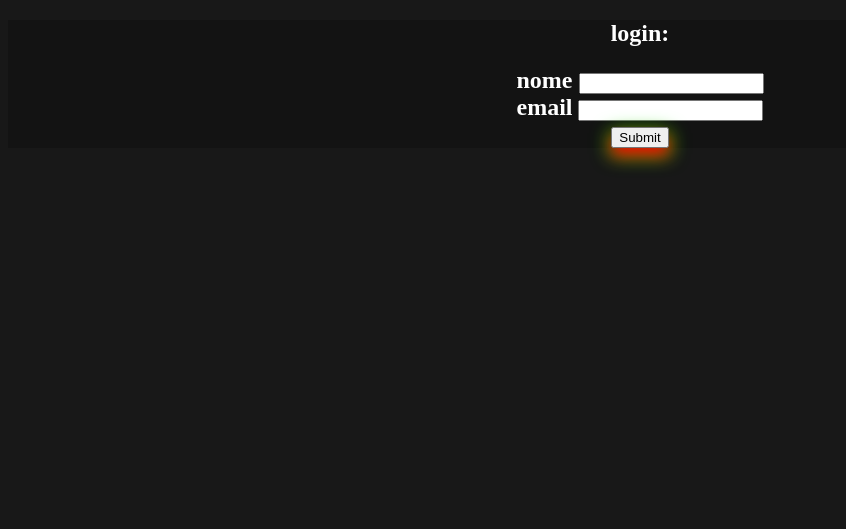
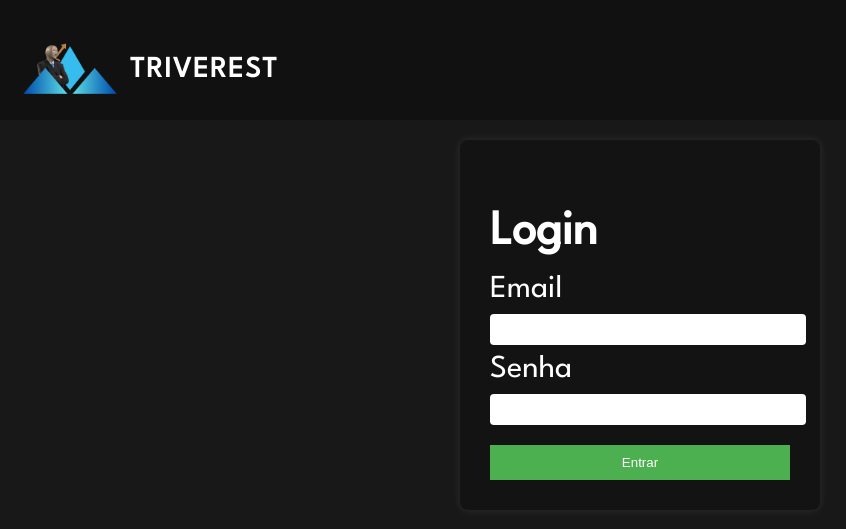
Before and after one commit to banco-de-dados-II/server, a PHP site: page /login.php in a window 1280 px wide. Shown: the top 529 px of the page, without its empty margins (0-846 px from the left). Run offline with PHP 8.4, Linux system fonts and the light colour scheme.

Commit message:
login.php style

```diff
--- a/login.php
+++ b/login.php
@@ -1,42 +1,127 @@
 <?php
 $tabela_login = "pessoas";
-$args_login = [ "nome", "email" ];
+$args_login = ["email", "senha"];
 ?>
 
 <!DOCTYPE html>
-<html lang="en">
+<html lang="pt-br">
 <head>
+    <link href="https://fonts.googleapis.com/css2?family=League+Spartan&display=swap" rel="stylesheet">
     <meta charset="UTF-8">
     <meta name="viewport" content="width=device-width, initial-scale=1.0">
-    <title>db2</title>
+    <title>Plataforma Analytics - Login</title>
     <style>
         body {
-            text-align: center;
+            margin: 0;
+            font-family:'League Spartan', sans-serif;
+            font-size:xx-large;
             background-color: #181818;
             color: white;
         }
 
-        #sabrina {
+        .navbar {
+            display:flex;
+            align-items: center;
+            width: 100%;
+            background-color: #111111;
+            height: 100px;
+            padding-top: 20px;
+        }
+
+        .navbar a {
+            display: block;
+            color: white;
+            padding: 15px;
+            text-decoration: none;
+            transition: 0.3s;
+        }
+
+        .logo_dark {
+            display: flex;
+            align-items: center;
+            padding: 10px 20px;
+            gap: 10px;
+        }
+
+        .logo_dark img {
+            width: 100px;
+            height: auto;
+        }
+
+        .logo-text {
+            font-weight: 700;
+            font-size: 1.8rem;
+            letter-spacing: 2px;
+        }
+
+        .navbar a:hover {
+            background-color: #575757;
+        }
+
+        .main-content {
+            padding: 20px;
+            flex: 1;
+        }
+
+        .form-container {
             background-color: #131313;
+            padding: 30px;
+            border-radius: 8px;
+            box-shadow: 0 0 10px rgba(255, 255, 255, 0.1);
+            width: 300px;
+            margin: 0 auto;
+        }
+
+        .form-container h2 {
+            margin-bottom: 20px;
+        }
+
+        input[type="text"],
+        input[type="password"] {
+            width: 100%;
+            padding: 8px;
+            margin: 10px 0;
+            border: none;
+            border-radius: 4px;
         }
 
         .btn {
-            box-shadow: 0 8px 16px 0 rgba(255,0,0,1), 0 6px 20px 0 rgba(0,255,0,1.19);
+            background-color: #4CAF50;
+            border: none;
+            color: white;
+            padding: 10px 15px;
+            cursor: pointer;
+            width: 100%;
+            margin-top: 10px;
         }
+
+        .btn:hover {
+            background-color: #45a049;
+        }
+
     </style>
 </head>
 <body>
-    <div id="sabrina">
-        <h2>login:<h2>
-        <form method="POST" action=<?= "$tabela_login" ?>>
-            <?php foreach ($args_login as $arg): ?>
-                <label><?= $arg ?> </label>
-                <input type="text" name=<?= "$tabela_login-$arg" ?>><br>
-            <?php endforeach; ?>
-            <input class="btn" type="submit">
-        </form>
+
+    <div class="navbar">
+        <div class="logo_dark">
+            <img src="./logo_dark.png" alt="logo" width="70">
+            <span class="logo-text">TRIVEREST</span>
+        </div>
     </div>
 
+    <div class="main-content">
+        <div class="form-container">
+            <h2>Login</h2>
+            <form method="POST" action="<?= $tabela_login ?>">
+                <?php foreach ($args_login as $arg): ?>
+                    <label><?= ucfirst($arg) ?></label>
+                    <input type="text" name="<?= "$tabela_login-$arg" ?>"><br>
+                <?php endforeach; ?>
+                <input class="btn" type="submit" value="Entrar">
+            </form>
+        </div>
+    </div>
 
 </body>
 </html>
```
Also changed, not shown: logo_dark.png (added), logo_white.png (added).
